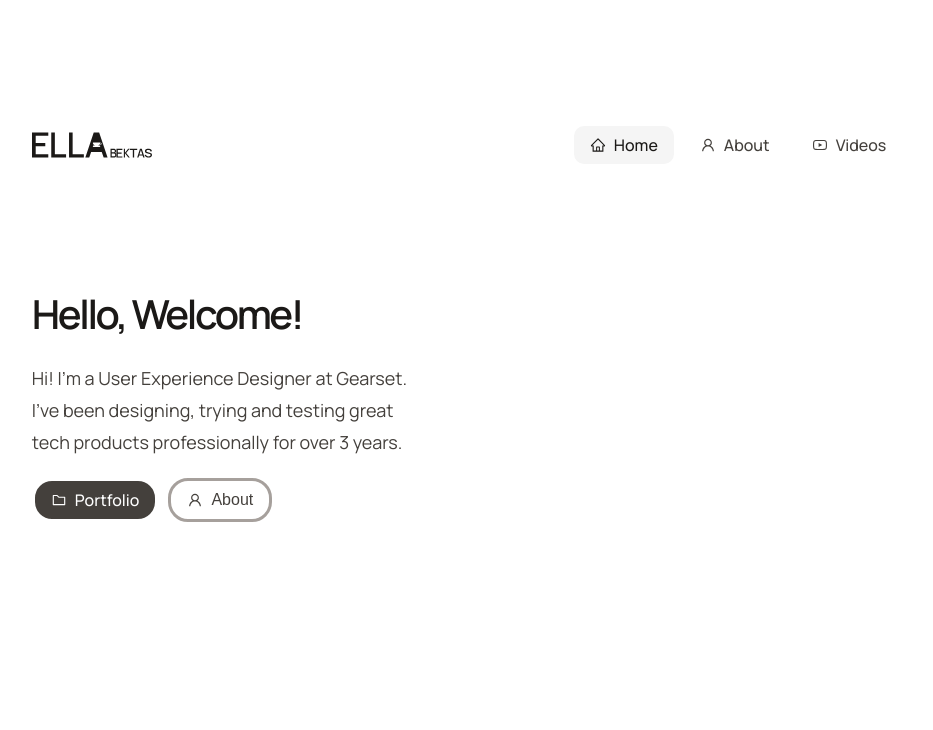
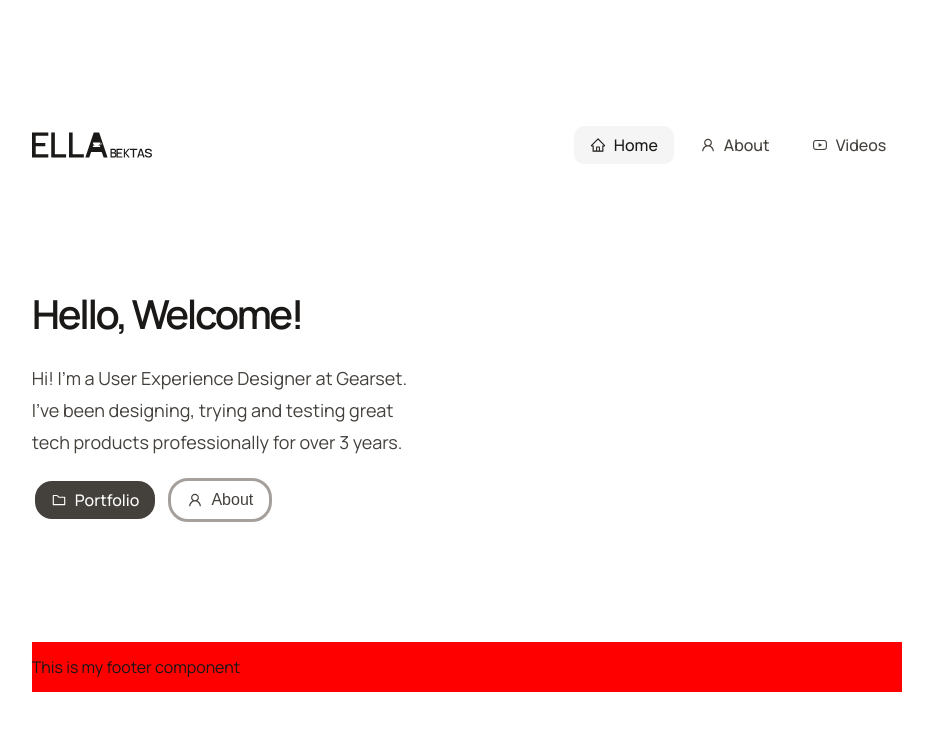
Before and after one commit to ella-bektas/ellabektas-website, a Next.js app: page / in a window 1280 px wide. Shown: the top 730 px of the page, without its empty margins (173-1106 px from the left). Built offline with nearby package versions, Linux system fonts and the light colour scheme.

Commit message:
Made footer component
Added basic footer component.

```diff
--- /dev/null
+++ b/src/app/components/Footer/Footer.module.css
@@ -0,0 +1,9 @@
+.container {
+    display: flex;
+    justify-content: space-between;
+    align-items: center;
+    background-color: red;
+    width: 100%;
+    height: 50px;
+
+}
--- /dev/null
+++ b/src/app/components/Footer/Footer.tsx
@@ -0,0 +1,12 @@
+"use client";
+
+import styles from './Footer.module.css';
+
+const Footer = () => {
+	return (
+		<div className={styles.container}> This is my footer component </div>
+		)
+	}
+
+
+export default Footer;
--- /dev/null
+++ b/src/app/components/Footer/index.ts
@@ -0,0 +1 @@
+export * from './Footer'
--- a/src/app/icons.tsx
+++ b/src/app/icons.tsx
@@ -1,4 +1,4 @@
-import { AiFillHome, AiOutlineHome, AiOutlineUser, AiOutlineFolder, AiOutlineSetting, AiOutlineYoutube} from "react-icons/ai";
+import { AiOutlineGithub, AiOutlineLinkedin, AiFillHome, AiOutlineHome, AiOutlineUser, AiOutlineFolder, AiOutlineSetting, AiOutlineYoutube} from "react-icons/ai";
 import { FaYoutube } from "react-icons/fa";
 
 export const Icons = {
@@ -10,6 +10,8 @@ export const Icons = {
   YoutubeFill: FaYoutube,
   YoutubeOutline: AiOutlineYoutube,
   Portfolio: AiOutlineFolder,
+  Linkedin: AiOutlineLinkedin,
+  Github: AiOutlineGithub,
 };
 
 export type IconName = keyof typeof Icons;
--- a/src/app/layout.tsx
+++ b/src/app/layout.tsx
@@ -3,6 +3,7 @@
 import "./globals.css";
 import { Manrope } from 'next/font/google';
 import Header from '@/app/components/Header/Header';
+import Footer from '@/app/components/Footer/Footer';
 
 const manrope = Manrope({
   subsets: ['latin'],
@@ -28,6 +29,11 @@ export default function RootLayout({
       />
       {children}
 
+      <Footer>
+       {}
+      </Footer>
+
+
         </main>
       </div>
       </body>
```
